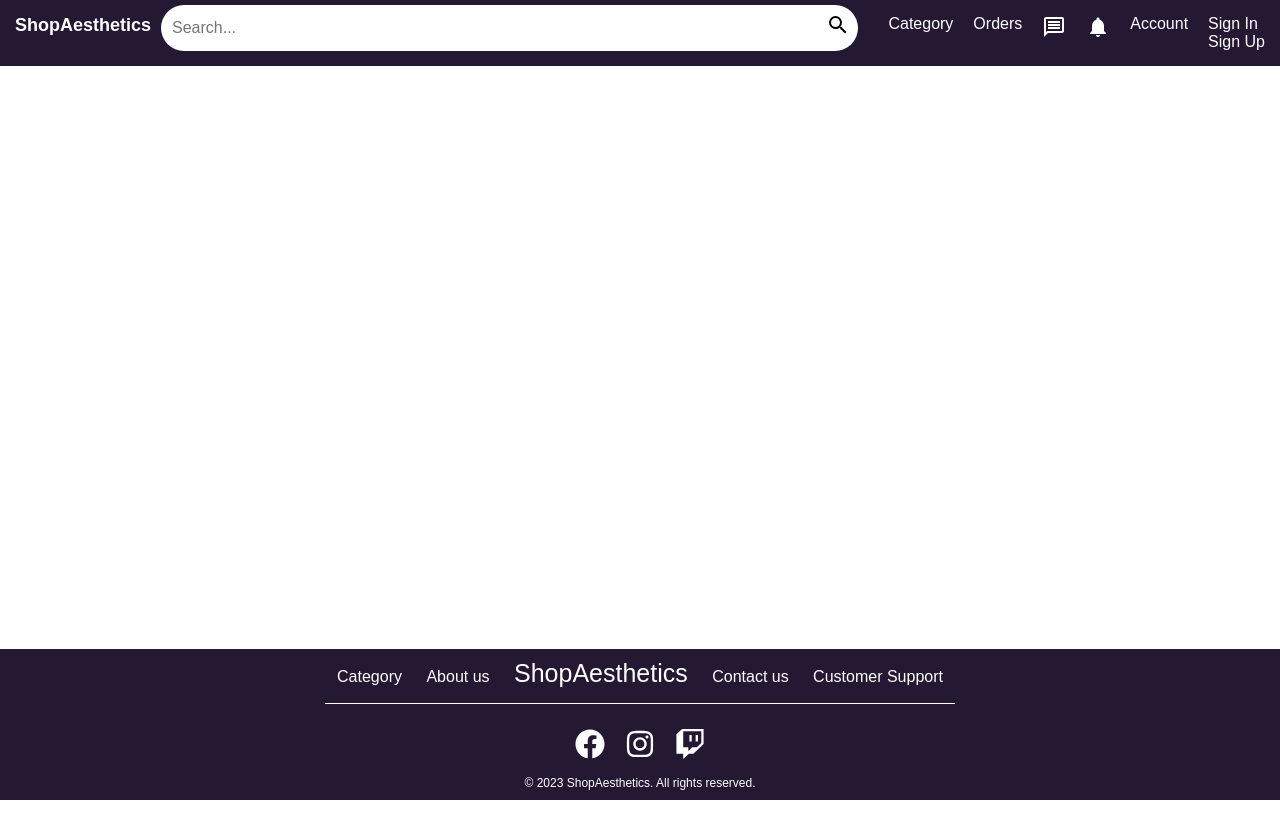
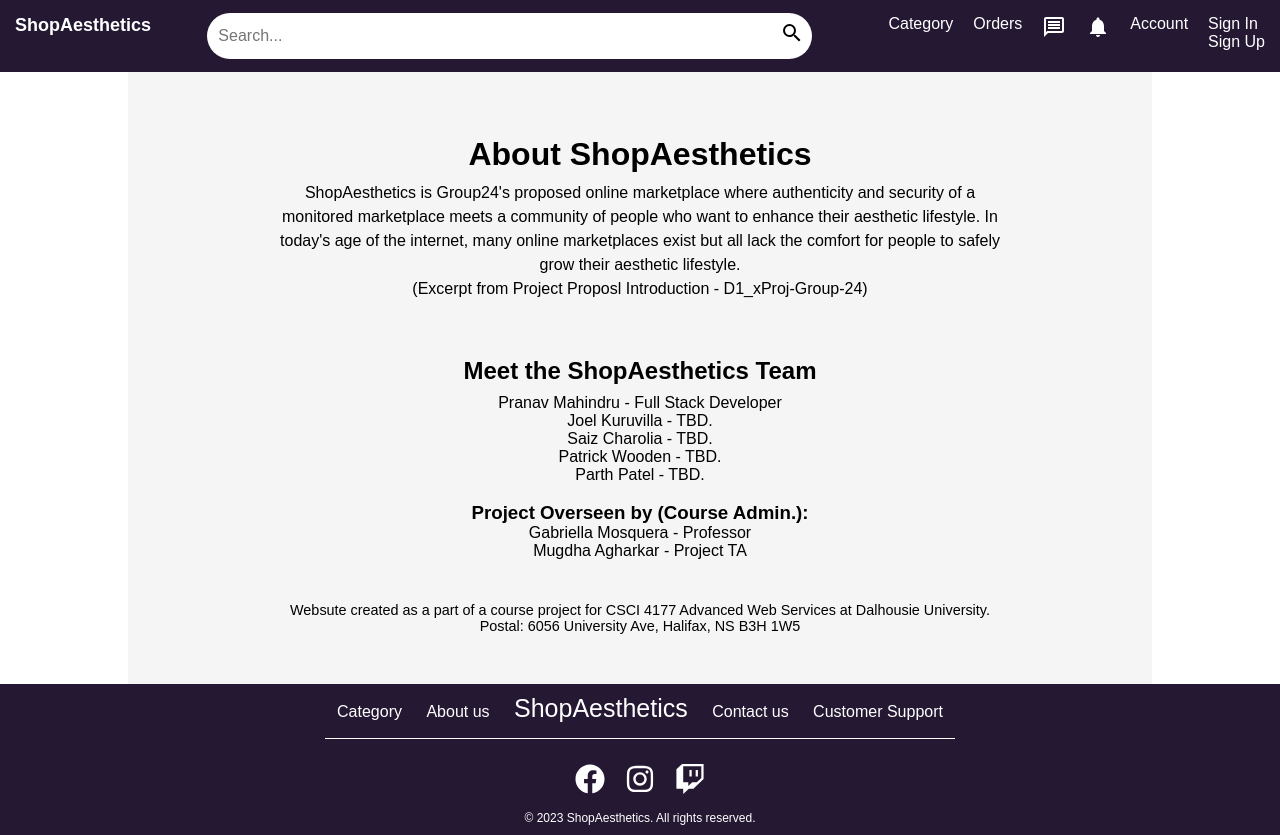
Before and after one commit to pmahindru/csci4177-group-project, a React (Create React App) app: page /about_us in a window 1280 px wide. Before the commit the page ends 800 px from the top, so only its background shows below. Built offline with nearby package versions, Linux system fonts and the light colour scheme.

Commit message:
About Us Page Created, Connected and Content Added + Minor UI fixes

```diff
--- a/src/App.js
+++ b/src/App.js
@@ -7,6 +7,7 @@ import DashBoardSeller from "./components/seller-portal/dashboard-seller/dashboa
 import Preview from "./components/seller-portal/postadd/preview";
 import CreateNewAd from "./components/seller-portal/postadd/createnewads";
 import DashBoardBuyer from "./components/buyers-portal/dashboard/dashboard-buyer";
+import AboutUs from "./components/about_us";
 
 function App() {
   // this array contains only seller portal
@@ -40,6 +41,7 @@ function App() {
 
           {/* commons page for the both portal */}
           {/* <Route path='/account' element={}/> */}
+          <Route path='/about_us' element={<AboutUs />}/>
         </Routes>
 
         {/* Footer */}
--- /dev/null
+++ b/src/components/about_us.css
@@ -0,0 +1,26 @@
+/* Created By: Joel Kuruvilla | 2023-June-18 */
+.AboutUs {
+    background-color: whitesmoke;
+    text-align: center;
+    height: fit-content;
+    padding: 1vh 7%;
+    margin: 0 10%;
+}
+
+.AboutUs > .AboutUs_Titles {
+    margin: 7vh 0 1% 0%; /*[TLBR]*/
+}
+
+.AboutUs > .AboutUs_ContentMain {
+    margin: 0vh 7%;
+    line-height: 1.5;
+}
+.AboutUs > .AboutUs_ContentTeam {
+    list-style: none;
+    margin: 1vh;
+    padding: 0%;
+}
+.AboutUs > .AboutUs_ContentDisclaimers {
+    margin: 5%;
+    font-size: 90%;
+}
--- /dev/null
+++ b/src/components/about_us.js
@@ -0,0 +1,36 @@
+/* Created By: Joel Kuruvilla | 2023-June-18 */
+import React from 'react';
+import './about_us.css';
+
+function AboutUs() {
+    return (
+        <div className='AboutUs'>
+            <h1 className='AboutUs_Titles'> About ShopAesthetics </h1>
+            <p className='AboutUs_ContentMain'>
+                ShopAesthetics is Group24's proposed online marketplace where authenticity and security of a monitored
+                 marketplace meets a community of people who want to enhance their aesthetic lifestyle. In today's age of
+                  the internet, many online marketplaces exist but all lack the comfort for people to safely grow their
+                   aesthetic lifestyle. <br/> (Excerpt from Project Proposl Introduction - D1_xProj-Group-24)
+            </p>
+            <h2 className='AboutUs_Titles'> Meet the ShopAesthetics Team </h2>
+            <ul className='AboutUs_ContentTeam'>
+                <li> Pranav Mahindru - Full Stack Developer </li>
+                <li> Joel Kuruvilla - TBD. </li>
+                <li> Saiz Charolia - TBD. </li>
+                <li> Patrick Wooden - TBD. </li>
+                <li> Parth Patel - TBD. </li>
+                <br></br>
+                <h3> Project Overseen by (Course Admin.): </h3>
+                <li> Gabriella Mosquera - Professor </li>
+                <li> Mugdha Agharkar - Project TA </li>
+            </ul>
+            <p className='AboutUs_ContentDisclaimers'>
+                Websute created as a part of a course project for CSCI 4177 Advanced Web Services at Dalhousie University.
+                <br/>
+                Postal: 6056 University Ave, Halifax, NS B3H 1W5
+            </p>
+        </div>
+    );
+}
+
+export default AboutUs;
--- a/src/components/navigation/navigation.css
+++ b/src/components/navigation/navigation.css
@@ -48,7 +48,8 @@ nav {
 /* search */
 .navbar-search {
     height: 100%;
-    flex: 1;
+    flex: 0.9;
+    margin: 1vh 1%;
     background-color: white;
     border-radius: 24px;
 }
```
Also changed, not shown: SAMPLE_README.txt (deleted), src/App.css (line endings or trailing spaces), 1 other file (tests, documents, lock files or other folders).
